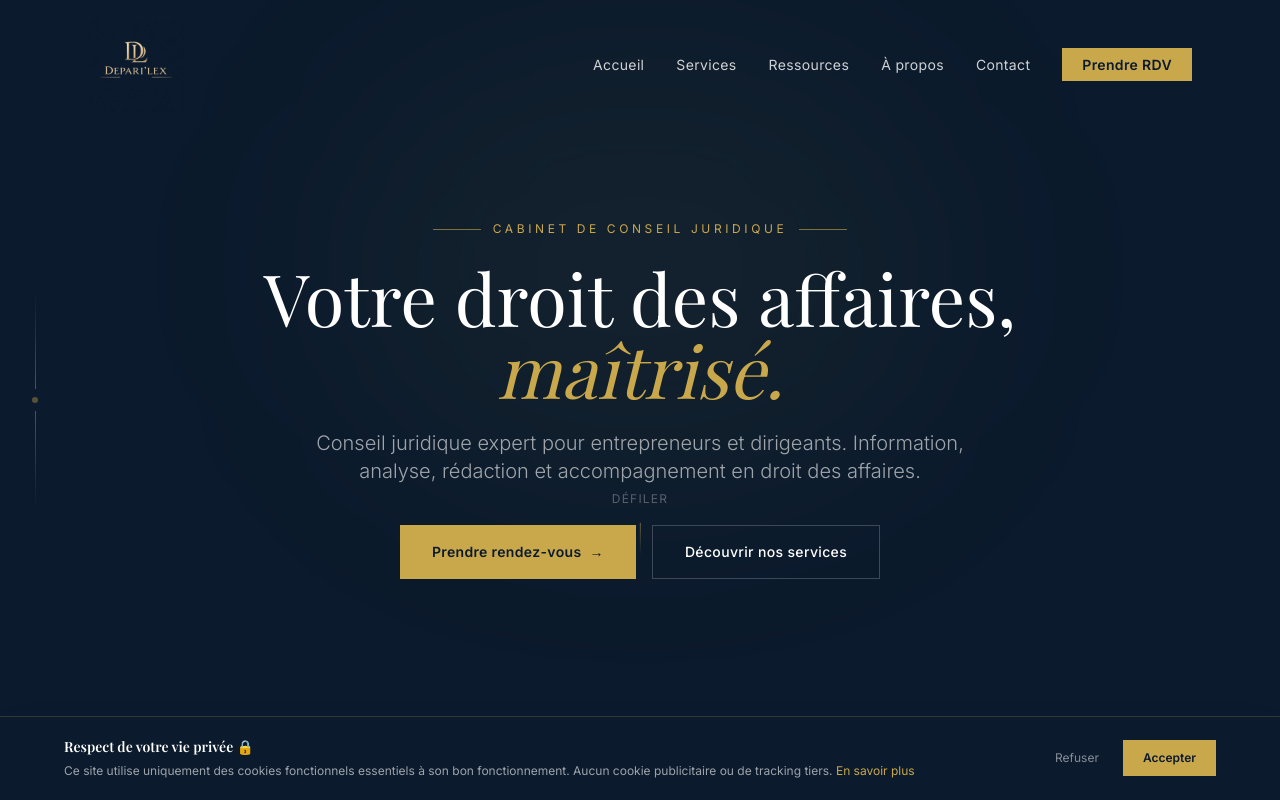
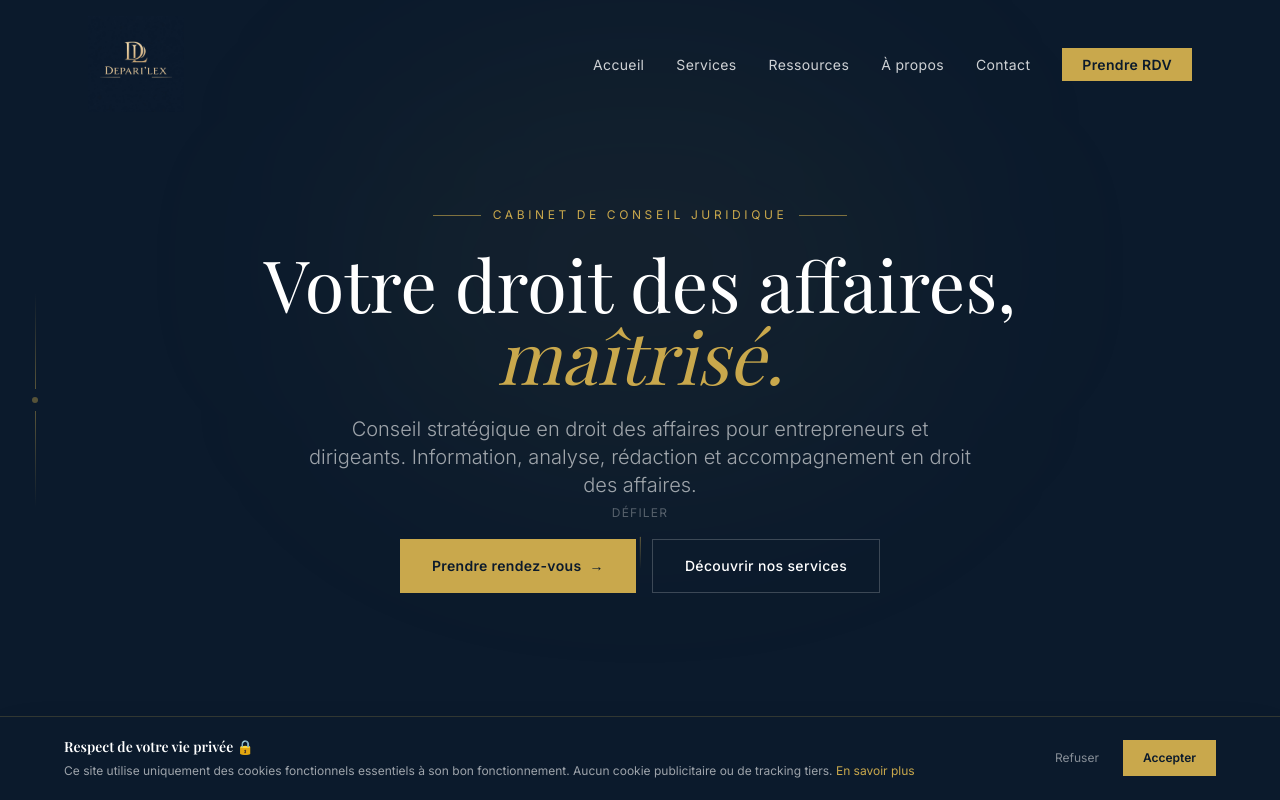
Before and after one commit to abdallah-univ-dev/deparilex-website, a Next.js app: page / in a window 1280 px wide. Shown: the top 800 px of the page. Built offline with nearby package versions, Linux system fonts and the light colour scheme.

Commit message:
refactor: baseline 'Conseil stratégique' — Hero, Footer, metadata SEO

```diff
--- a/app/layout.tsx
+++ b/app/layout.tsx
@@ -32,7 +32,7 @@ export const metadata: Metadata = {
   metadataBase: new URL('https://deparilex.fr'),
   openGraph: {
     title: "Depari'Lex — Conseil Juridique en Droit des Affaires",
-    description: "Conseil juridique expert pour entrepreneurs et dirigeants. Information, analyse, rédaction et accompagnement en droit des affaires à Bordeaux.",
+    description: "Conseil stratégique en droit des affaires pour entrepreneurs et dirigeants. Information, analyse, rédaction et accompagnement en droit des affaires à Bordeaux.",
     url: 'https://deparilex.fr',
     siteName: "Depari'Lex",
     locale: 'fr_FR',
--- a/app/page.tsx
+++ b/app/page.tsx
@@ -9,7 +9,7 @@ import ContactCTA from '@/components/sections/ContactCTA'
 
 export const metadata: Metadata = {
   title: "Depari'Lex — Conseil Juridique en Droit des Affaires à Bordeaux",
-  description: "Conseil juridique expert pour entrepreneurs et dirigeants à Bordeaux. Information, analyse, rédaction de contrats et accompagnement personnalisé en droit des affaires.",
+  description: "Conseil stratégique en droit des affaires pour entrepreneurs et dirigeants à Bordeaux. Information, analyse, structuration de contrats et accompagnement personnalisé.",
   openGraph: {
     title: "Depari'Lex — Conseil Juridique à Bordeaux",
     description: "Information, analyse, rédaction et accompagnement juridique pour entrepreneurs et dirigeants à Bordeaux.",
--- a/components/Footer.tsx
+++ b/components/Footer.tsx
@@ -10,7 +10,7 @@ export default function Footer() {
           <div>
             <Image src="/logo.jpeg" alt="Depari'Lex" width={180} height={72} className="h-16 w-auto mb-4" />
             <p className="text-white/50 text-sm font-inter leading-relaxed">
-              Conseil juridique expert en droit des affaires pour entrepreneurs et dirigeants.
+              Conseil stratégique en droit des affaires pour entrepreneurs et dirigeants.
             </p>
           </div>
 
--- a/components/sections/Hero.tsx
+++ b/components/sections/Hero.tsx
@@ -54,7 +54,7 @@ export default function Hero() {
           transition={{ duration: 0.8, delay: 0.6 }}
           className="text-white/60 text-lg md:text-xl font-inter font-light max-w-2xl mx-auto mb-10 leading-relaxed"
         >
-          Conseil juridique expert pour entrepreneurs et dirigeants.
+          Conseil stratégique en droit des affaires pour entrepreneurs et dirigeants.
           Information, analyse, rédaction et accompagnement en droit des affaires.
         </motion.p>
 
```
